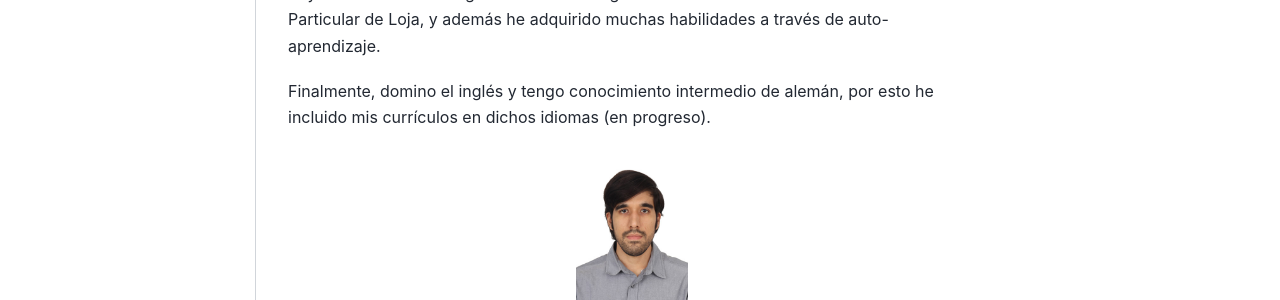
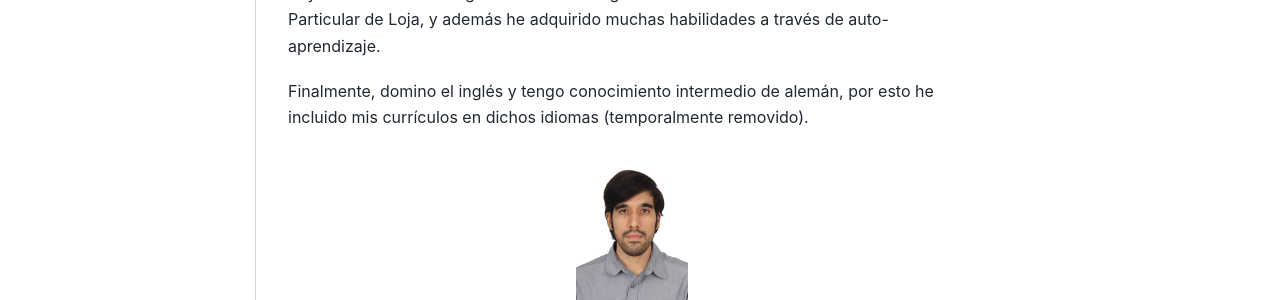
Before and after one commit to huerta-federico/huerta-federico.github.io, a Jupyter Book: the page built from intro.md, in a window 1280 px wide. Shown: the part 226-526 px from the top of the page. Built offline with Jupyter Book 1.0.4 settings and Sphinx 7.4.7 and the Sphinx Book theme 1.1.4, drawn with Linux system fonts in a browser that asks for light colours.

Commit message:
smol change

````diff
--- a/intro.md
+++ b/intro.md
@@ -4,7 +4,7 @@ Hola, mi nombre es Federico Huerta y este es mi portafolio en línea hospedado a
 
 Soy un estudiante de ingeniería en tecnologías de la información en la Universidad Técnica Particular de Loja, y además he adquirido muchas habilidades a través de auto-aprendizaje.
 
-Finalmente, domino el inglés y tengo conocimiento intermedio de alemán, por esto he incluido mis currículos en dichos idiomas (en progreso).
+Finalmente, domino el inglés y tengo conocimiento intermedio de alemán, por esto he incluido mis currículos en dichos idiomas (temporalmente removido).
 
 ```{figure} images/foto_perfil.jpg
 ---
````
